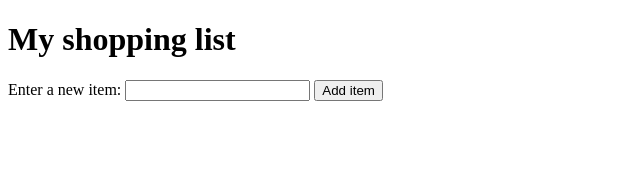
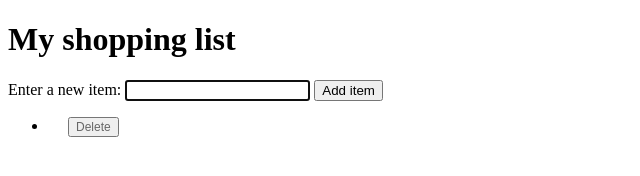
Before and after one commit to teecodes444/javascript, a plain HTML site: page dom3/index.html in a window 1280 px wide. Shown: the whole page, without its empty margins (0-640 px from the left). Drawn offline with Linux system fonts and the light colour scheme.

Commit message:
update JS

```diff
--- a/dom3/index.html
+++ b/dom3/index.html
@@ -37,29 +37,34 @@
 
     <script>
 
-        const unlist = document.querySelector("ul");
-        const spanEl = document.querySelector("span");
+        const list = document.querySelector("ul");
+        const input = document.querySelector("input");
         const btn = document.querySelector("button").addEventListener('click', run);
 
         function run() {
-            let inputVal = document.querySelector("#item").value;
-            inputVal = '';
+            const inputVal = document.querySelector("input").value;
+            input.value = '';
 
-            const list = document.createElement("li");
-            const newSpan = document.createElement("span");
-            const newBtn = document.createElement("button").addEventListener('click', del);
+            const listItem = document.createElement("li");
+            const listText = document.createElement("span");
+            const listBtn = document.createElement("button");
 
-            list.appendChild(newSpan);
-            list.appendChild(newBtn);
 
-            newSpan.textContent = inputVal;
-            newBtn.textContent = "Delete";
+            listItem.appendChild(listText);
+            listText.textContent = inputVal;
+            listItem.appendChild(listBtn);
+            listBtn.textContent = "Delete";
+            list.appendChild(listItem);
+
+            listBtn.addEventListener('click', del);
             function del() {
-
+                list.removeChild(listItem);
             }
 
+            input.focus();
+        }
 
-        }
+        run();
 
     </script>
   </body>
```
